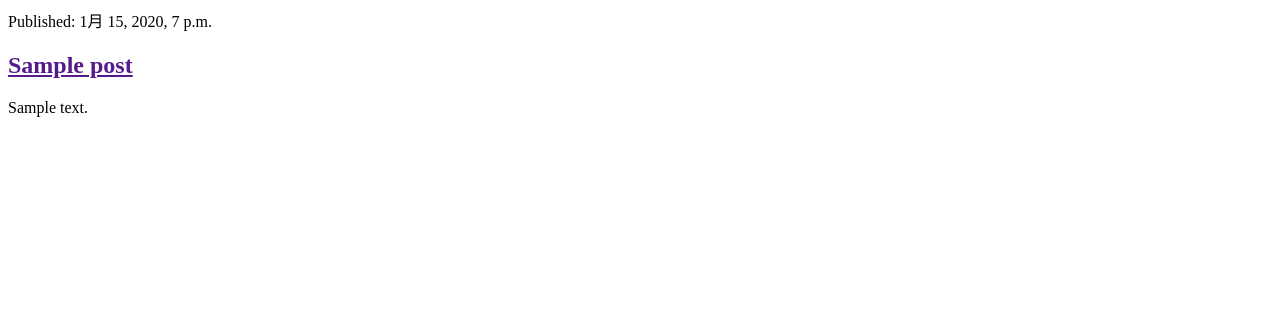
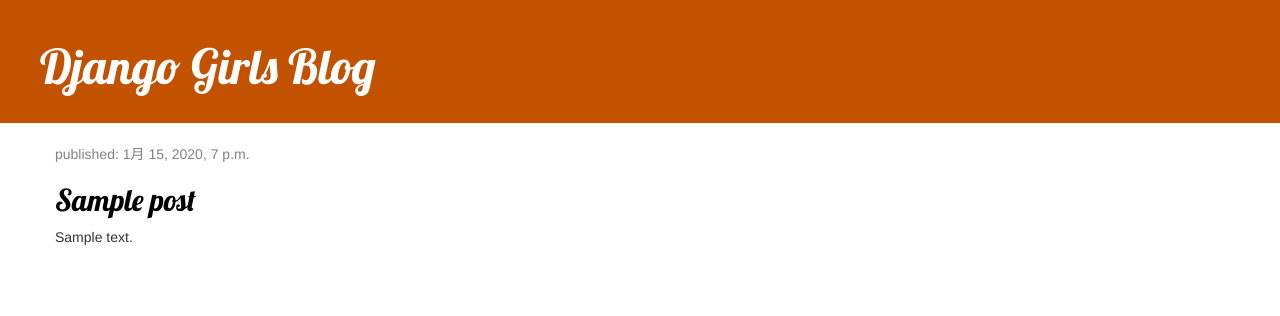
Before and after one commit to GitHubYucky/my-first-blog, a Django app: page / in a window 1280 px wide. Shown: the top 316 px of the page. Run offline with Django 3.2, Linux system fonts and the light colour scheme; tables that the repository leaves empty hold one stand-in row (values such as "Sample post"); some libraries are stand-ins or nearby versions.

Commit message:
added view for detail

```diff
--- /dev/null
+++ b/blog/static/css/blog.css
@@ -0,0 +1,56 @@
+.page-header {
+  background-color: #C25100;
+  margin-top: 0;
+  padding: 20px 20px 20px 40px;
+}
+
+.page-header h1,
+.page-header h1 a,
+.page-header h1 a:visited,
+.page-header h1 a:active {
+  color: #ffffff;
+  font-size: 36pt;
+  text-decoration: none;
+}
+
+.content {
+  margin-left: 40px;
+}
+
+h1,
+h2,
+h3,
+h4 {
+  font-family: 'Lobster', cursive;
+}
+
+.date {
+  color: #828282;
+}
+
+.save {
+  float: right;
+}
+
+.post-form textarea,
+.post-form input {
+  width: 100%;
+}
+
+.top-menu,
+.top-menu:hover,
+.top-menu:visited {
+  color: #ffffff;
+  float: right;
+  font-size: 26pt;
+  margin-right: 20px;
+}
+
+.post {
+  margin-bottom: 70px;
+}
+
+.post h2 a,
+.post h2 a:visited {
+  color: #000000;
+}
--- /dev/null
+++ b/blog/templates/blog/base.html
@@ -0,0 +1,23 @@
+{% load static %}
+<html>
+    <head>
+        <title>Django Girls blog</title>
+        <link rel="stylesheet" href="//maxcdn.bootstrapcdn.com/bootstrap/3.2.0/css/bootstrap.min.css">
+        <link rel="stylesheet" href="//maxcdn.bootstrapcdn.com/bootstrap/3.2.0/css/bootstrap-theme.min.css">
+        <link href="//fonts.googleapis.com/css?family=Lobster&subset=latin,latin-ext" rel="stylesheet" type="text/css">
+        <link rel="stylesheet" href="{% static 'css/blog.css' %}">
+    </head>
+    <body>
+        <div class="page-header">
+            <h1><a href="/">Django Girls Blog</a></h1>
+        </div>
+        <div class="content container">
+            <div class="row">
+                <div class="col-md-8">
+                {% block content %}
+                {% endblock %}
+                </div>
+            </div>
+        </div>
+    </body>
+</html>
--- a/blog/templates/blog/post_list.html
+++ b/blog/templates/blog/post_list.html
@@ -1,14 +1,12 @@
-<html>
-    <head>
-        <title>Django Girls blog</title>
-    </head>
-    <body>
-      {% for post in posts %}
-        <div>
-          <p>Published: {{post.published_date}}</p>
-          <h2><a href="">{{post.title}}</a></h2>
-          <p>{{post.text|linebreaksbr}}</p>
+{% extends 'blog/base.html' %}
+{% block content %}
+  {% for post in posts %}
+    <div class="post">
+        <div class="date">
+            <p>published: {{ post.published_date }}</p>
         </div>
-      {% endfor %}
-    </body>
-</html>
+        <h2><a href="{% url 'post_detail' pk=post.pk %}">{{ post.title }}</a></h2>
+        <p>{{ post.text|linebreaksbr }}</p>
+    </div>
+  {% endfor %}
+{% endblock %}
--- a/blog/urls.py
+++ b/blog/urls.py
@@ -2,5 +2,6 @@
 from . import views
 
 urlpatterns=[
-    path("",views.post_list,name="post_list")
+    path("",views.post_list,name="post_list"),
+    path('post/<int:pk>/',views.post_detail,name="post_detail")
 ]
--- a/blog/views.py
+++ b/blog/views.py
@@ -1,7 +1,11 @@
-from django.shortcuts import render
+from django.shortcuts import render,get_object_or_404
 from .models import Post
 from django.utils import timezone
 # Create your views here.
 def post_list(request):
     posts=Post.objects.filter(published_date__lte=timezone.now()).order_by('published_date')
     return render(request,"blog/post_list.html",{'posts':posts})
+
+def post_detail(request,pk):
+    post=get_object_or_404(Post,pk=pk)
+    return render(request,'blog/post_detail.html',{'post':post})
```
Also changed, not shown: blog/templates/blog/post_detail.html (added, +13 -0 lines).
